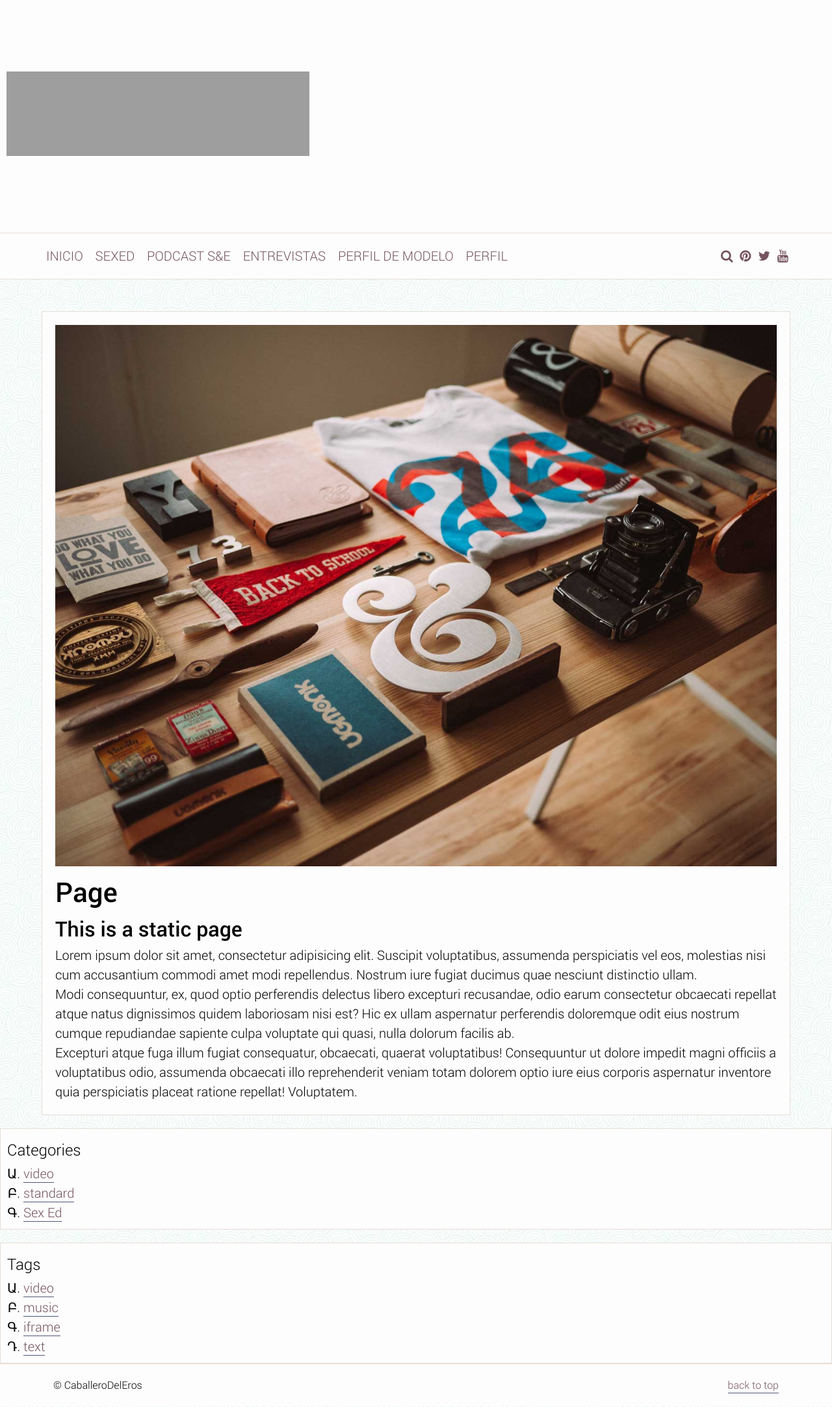
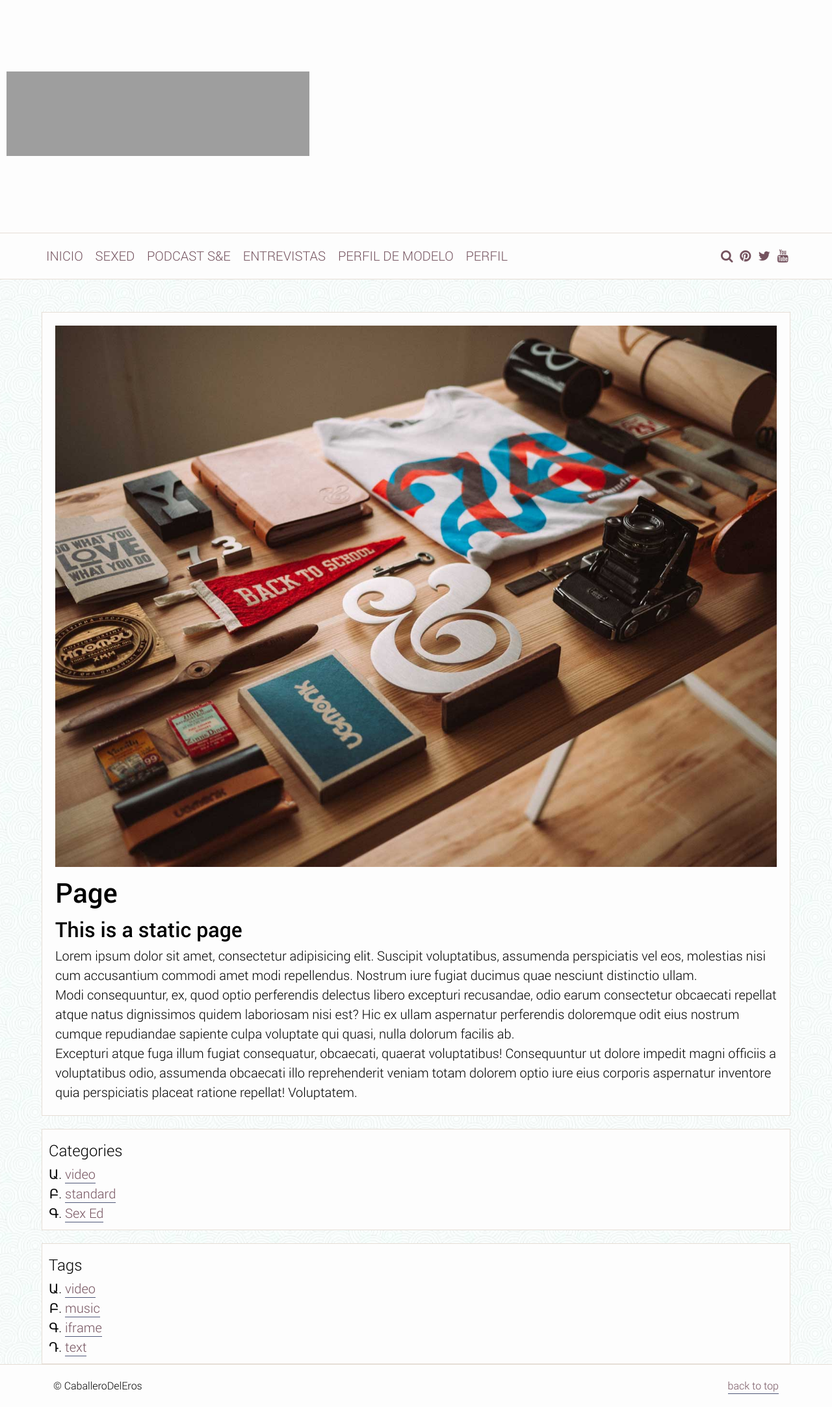
Before and after one commit to Caballerodeleros/-Caballerodeleros.github.io, a Jekyll site: the page built from page/index.md, in a window 1280 px wide. Shown: the whole page at 65% size. Built offline with Jekyll 4.4.1, drawn with Linux system fonts in a browser that asks for light colours; grey boxes are pictures that could not be loaded.

Commit message:
Update page.html

```diff
--- a/_layouts/page.html
+++ b/_layouts/page.html
@@ -26,10 +26,6 @@
                             {{ content }}
                         </div>
                     </article>
-                    </div>
-                    {% for post in paginator.posts %}
-                    {% include article_index.html %}
-                    {% endfor %}
                 </div>
                 {% include sidebar.html %}
             </div>
```
